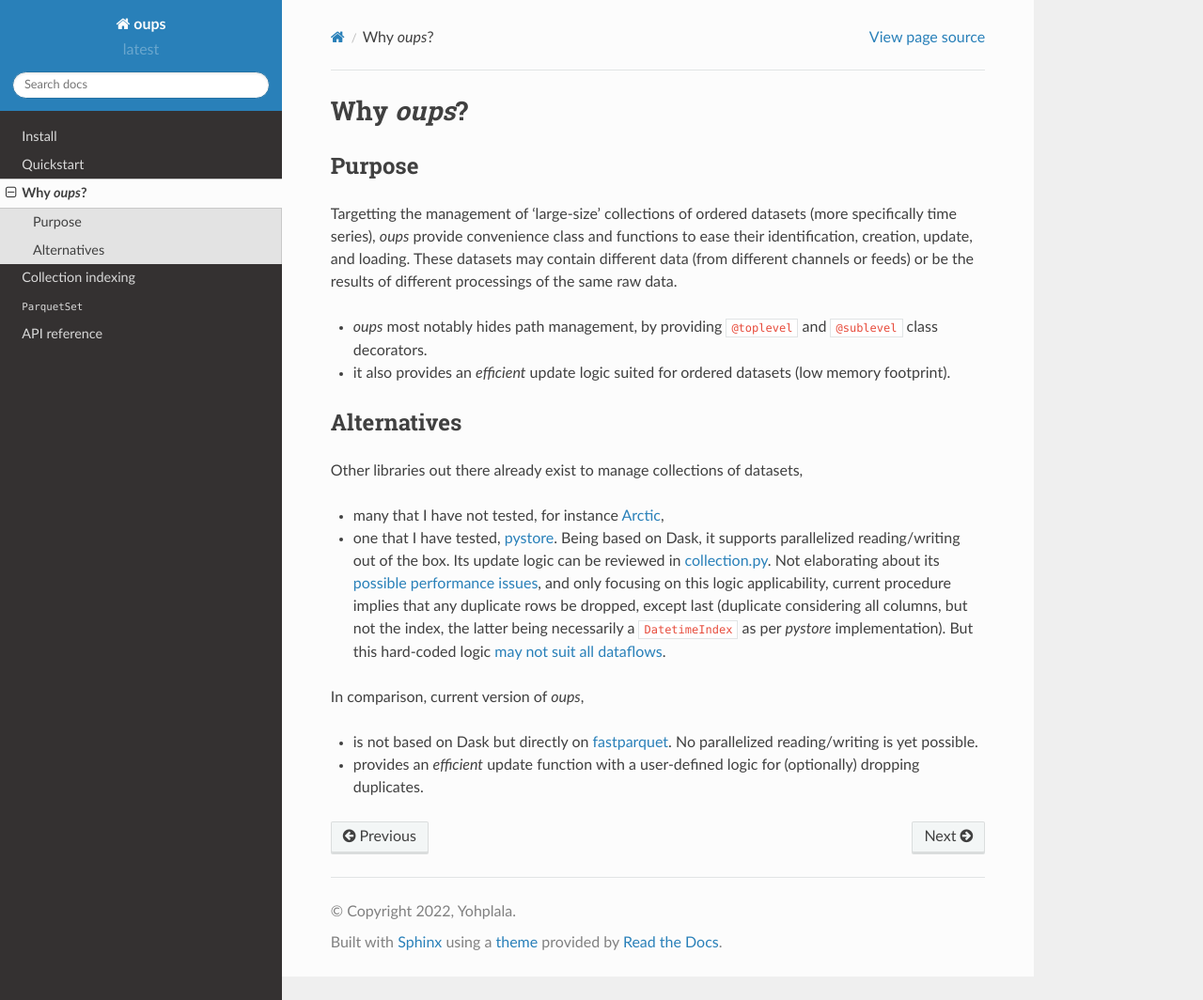
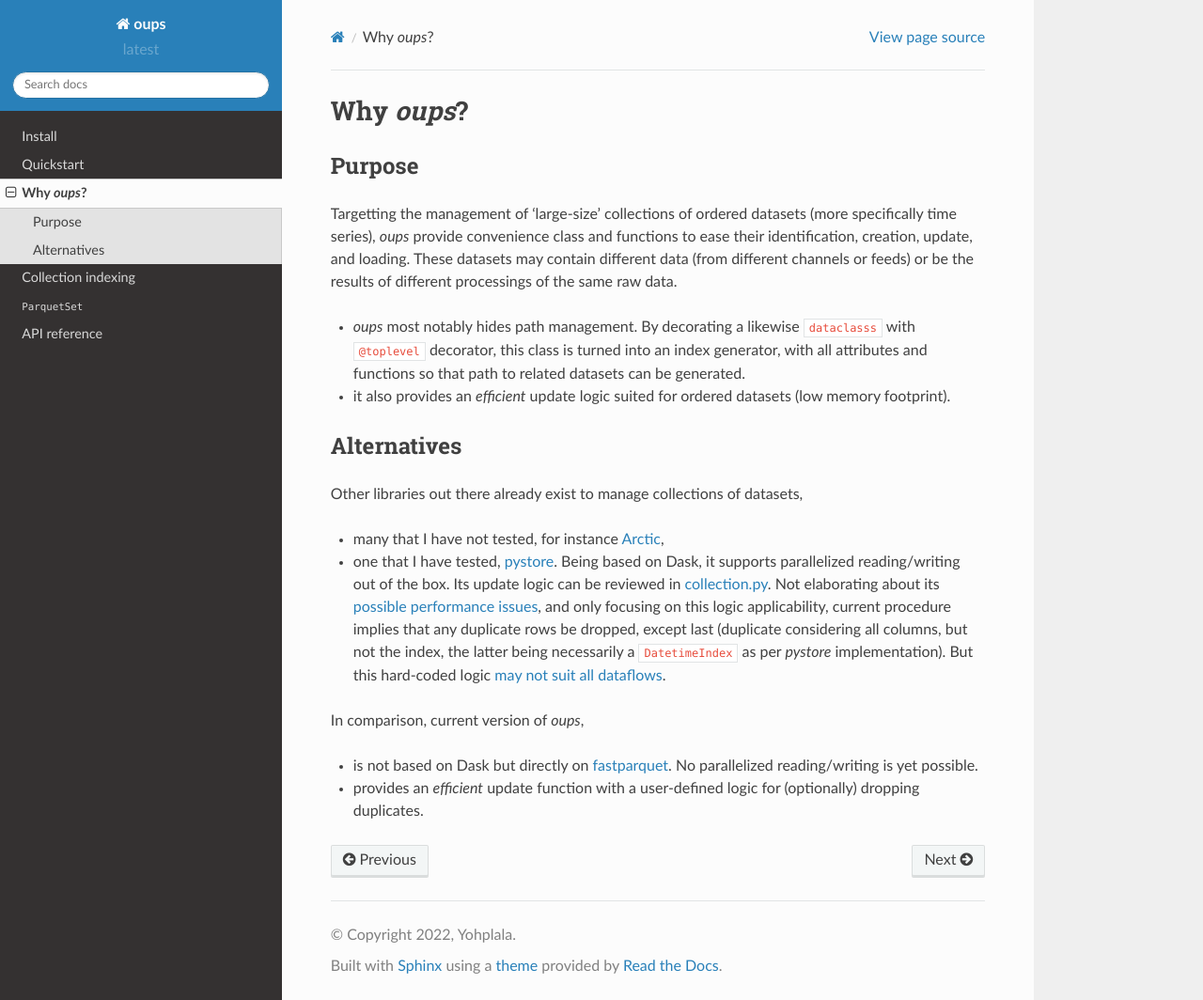
Before and after one commit to yohplala/oups, a Sphinx documentation site: the page built from docs/source/purpose.rst, in a window 1280 px wide and 1064 px high. Shown: the whole window at 94% size. Built offline with Sphinx 7.4.7 and the Read the Docs theme 2.0.0, drawn with Linux system fonts in a browser that asks for light colours.

Commit message:
Update purpose.rst

```diff
--- a/docs/source/purpose.rst
+++ b/docs/source/purpose.rst
@@ -7,7 +7,7 @@ Purpose
 Targetting the management of 'large-size' collections of ordered datasets (more specifically time series), *oups* provide convenience class and functions to ease their identification, creation, update, and loading.
 These datasets may contain different data (from different channels or feeds) or be the results of different processings of the same raw data.
 
-* *oups* most notably hides path management, by providing ``@toplevel`` and ``@sublevel`` class decorators.
+* *oups* most notably hides path management. By decorating a likewise ``dataclasss`` with ``@toplevel`` decorator, this class is turned into an index generator, with all attributes and functions so that path to related datasets can be generated.
 * it also provides an *efficient* update logic suited for ordered datasets (low memory footprint).
 
 Alternatives
```
